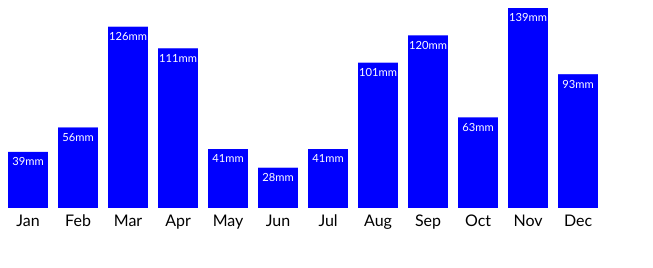
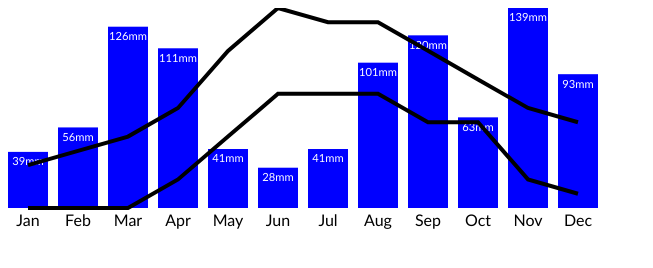
Before and after one commit to gregtyler/d3-experiments, a plain HTML site: page index.html in a window 1280 px wide. Shown: the whole page, without its empty margins (0-653 px from the left). Drawn offline with nearby package versions, Linux system fonts and the light colour scheme.

```diff
--- a/index.html
+++ b/index.html
@@ -7,7 +7,7 @@
   </head>
   <body>
     <div id="root"></div>
-    <script src="https://d3js.org/d3.v4.min.js"></script>
+    <script src="https://d3js.org/d3.v4.js"></script>
     <script type="application/javascript">
     const monthNames = ['Jan', 'Feb', 'Mar', 'Apr', 'May', 'Jun', 'Jul', 'Aug', 'Sep', 'Oct', 'Nov', 'Dec'];
 
@@ -71,6 +71,34 @@
               .attr('text-anchor', 'middle')
               .text(datum => monthNames[datum.mm - 1])
               .attr("transform", "translate(0, 18)");
+
+          const tempY = d3
+            .scaleLinear()
+            .domain([0, Math.max.apply(window, data.map(d => d.tmax))])
+            .range([0, chartHeight]);
+
+          // A function to draw a temperature line on the graph
+          function tempLineFunc(item) {
+            return d3.line()
+              .x((datum, index) => x(index) + barWidth / 2)
+              .y(datum => chartHeight - tempY(datum[item]));
+          }
+
+          // Add minimum temperature line
+          chart.append('svg:path')
+            .datum(data)
+            .attr('d', tempLineFunc('tmin'))
+            .style('fill', 'none')
+            .style('stroke', 'black')
+            .style('stroke-width', '4');
+
+          // Add maximum temperature line
+          chart.append('svg:path')
+            .datum(data)
+            .attr('d', tempLineFunc('tmax'))
+            .style('fill', 'none')
+            .style('stroke', 'black')
+            .style('stroke-width', '4');
         });
 
       function getLerwickData() {
```
